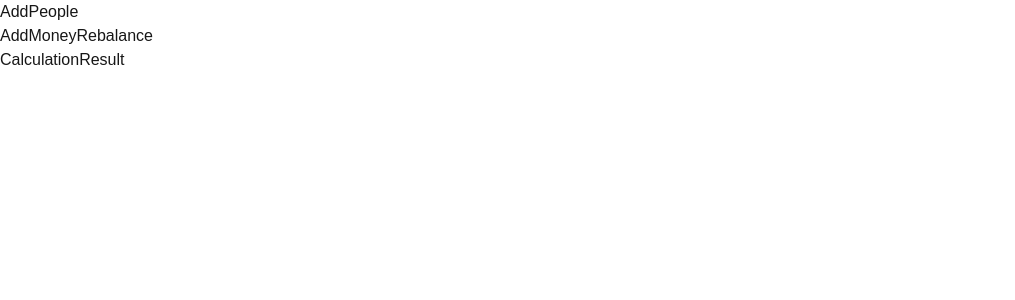
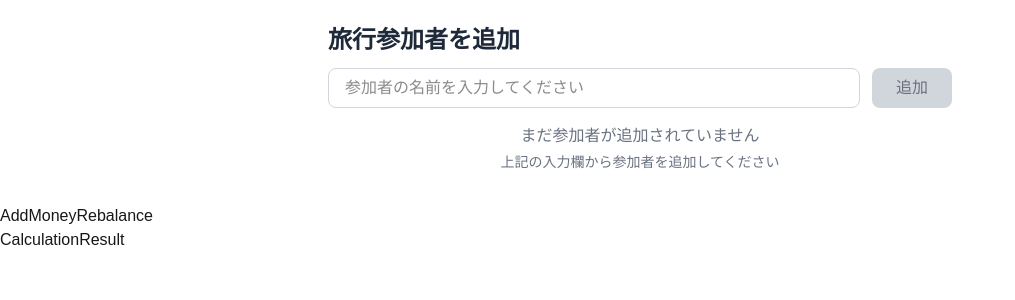
Before and after one commit to ogihaya/travel-expense-app, a Next.js app: page / in a window 1280 px wide. Shown: the top 300 px of the page, without its empty margins (0-1015 px from the left). Built offline with nearby package versions, Linux system fonts and the light colour scheme.

Commit message:
人の追加機能を追加

```diff
--- a/src/app/componets/AddPeople.tsx
+++ b/src/app/componets/AddPeople.tsx
@@ -1,3 +1,169 @@
+'use client';
+
+import { useState, useEffect } from 'react';
+import { Person } from '@/app/types/deta';
+
 export default function AddPeople() {
-  return <div>AddPeople</div>;
+  // 状態管理（React Hooks）
+  const [people, setPeople] = useState<Person[]>([]); // 追加された人のリスト
+  const [inputName, setInputName] = useState(''); // 入力フィールドの値
+  const [errorMessage, setErrorMessage] = useState(''); // エラーメッセージ
+
+  // コンポーネントがマウントされた時にローカルストレージからデータを読み込み
+  useEffect(() => {
+    const savedPeople = localStorage.getItem('travel-people');
+    if (savedPeople) {
+      try {
+        setPeople(JSON.parse(savedPeople));
+      } catch (error) {
+        console.error('ローカルストレージからのデータ読み込みに失敗しました:', error);
+      }
+    }
+  }, []);
+
+  // ローカルストレージにデータを保存する関数
+  const saveToLocalStorage = (newPeople: Person[]) => {
+    try {
+      localStorage.setItem('travel-people', JSON.stringify(newPeople));
+    } catch (error) {
+      console.error('ローカルストレージへの保存に失敗しました:', error);
+    }
+  };
+
+  // 人を追加する関数
+  const addPerson = () => {
+    const trimmedName = inputName.trim(); // 前後の空白を削除
+
+    // バリデーション（入力チェック）
+    if (!trimmedName) {
+      setErrorMessage('名前を入力してください');
+      return;
+    }
+
+    // 重複チェック（同じ名前の人が既に存在するかチェック）
+    const isDuplicate = people.some(person =>
+      person.name.toLowerCase() === trimmedName.toLowerCase()
+    );
+
+    if (isDuplicate) {
+      setErrorMessage('この名前は既に追加されています');
+      return;
+    }
+
+    // 新しい人を作成
+    const newPerson: Person = {
+      id: Date.now().toString(), // 簡単なID生成（現在のタイムスタンプ）
+      name: trimmedName
+    };
+
+    // 状態を更新
+    const newPeople = [...people, newPerson];
+    setPeople(newPeople);
+
+    // ローカルストレージに保存
+    saveToLocalStorage(newPeople);
+
+    // 入力フィールドをクリアしてエラーメッセージをリセット
+    setInputName('');
+    setErrorMessage('');
+  };
+
+  // 人を削除する関数
+  const removePerson = (id: string) => {
+    const newPeople = people.filter(person => person.id !== id);
+    setPeople(newPeople);
+    saveToLocalStorage(newPeople);
+  };
+
+  // Enterキーで追加できるようにする
+  const handleKeyPress = (e: React.KeyboardEvent) => {
+    if (e.key === 'Enter' && inputName.trim()) {
+      addPerson();
+    }
+  };
+
+  return (
+    <div className="w-full max-w-2xl mx-auto p-6">
+      <h2 className="text-2xl font-bold text-gray-800 mb-3">旅行参加者を追加</h2>
+
+      {/* 入力フィールドと追加ボタン */}
+      <div className="flex gap-3 mb-2">
+        <input
+          type="text"
+          value={inputName}
+          onChange={(e) => {
+            setInputName(e.target.value);
+            setErrorMessage(''); // 入力時にエラーメッセージをクリア
+          }}
+          onKeyPress={handleKeyPress}
+          placeholder="参加者の名前を入力してください"
+          className="flex-1 px-4 py-1 border border-gray-300 rounded-lg focus:outline-none focus:ring-2 focus:ring-orange-500 focus:border-transparent"
+        />
+        <button
+          onClick={addPerson}
+          disabled={!inputName.trim()} // 入力欄が空の時はボタンを無効化
+          className={`px-6 py-2 rounded-lg font-medium transition-colors ${
+            inputName.trim()
+              ? 'bg-orange-500 hover:bg-orange-600 text-white cursor-pointer'
+              : 'bg-gray-300 text-gray-500 cursor-not-allowed'
+          }`}
+        >
+          追加
+        </button>
+      </div>
+
+      {/* エラーメッセージ表示 */}
+      {errorMessage && (
+        <div className="mb-4 p-3 bg-red-100 border border-red-400 text-red-700 rounded-lg">
+          {errorMessage}
+        </div>
+      )}
+
+      {/* 追加された人のリスト（トークン表示） */}
+      {people.length > 0 && (
+        <div className="mt-2">
+          <h3 className="text-lg font-semibold text-gray-700 mb-3">
+            参加者一覧 ({people.length}人)
+          </h3>
+          <div className="flex flex-wrap gap-2">
+            {people.map((person) => (
+              <div
+                key={person.id}
+                className="flex items-center gap-2 bg-orange-100 text-orange-800 px-3 py-1 rounded-full border border-orange-200"
+              >
+                <span className="text-sm font-medium">{person.name}</span>
+                <button
+                  onClick={() => removePerson(person.id)}
+                  className="text-orange-600 hover:text-orange-800 hover:bg-orange-200 rounded-full p-1 transition-colors"
+                  title="削除"
+                >
+                  <svg
+                    className="w-4 h-4"
+                    fill="none"
+                    stroke="currentColor"
+                    viewBox="0 0 24 24"
+                  >
+                    <path
+                      strokeLinecap="round"
+                      strokeLinejoin="round"
+                      strokeWidth={2}
+                      d="M6 18L18 6M6 6l12 12"
+                    />
+                  </svg>
+                </button>
+              </div>
+            ))}
+          </div>
+        </div>
+      )}
+
+      {/* 参加者がいない場合のメッセージ */}
+      {people.length === 0 && (
+        <div className="text-center text-gray-500 py-2">
+          <p>まだ参加者が追加されていません</p>
+          <p className="text-sm mt-1">上記の入力欄から参加者を追加してください</p>
+        </div>
+      )}
+    </div>
+  );
 }
```
